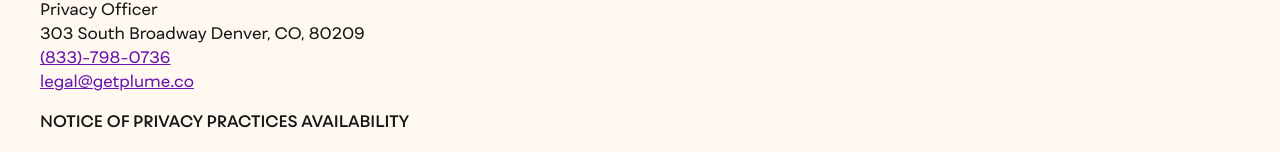
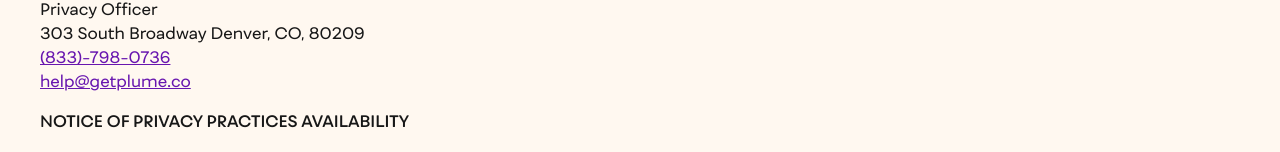
Before and after one commit to Mariposa-Health/plume-landing, a Next.js app: page /notice-of-privacy-practices in a window 1280 px wide. Shown: the part 3867-4019 px from the top of the page. Built offline with nearby package versions, Linux system fonts and the light colour scheme.

Commit message:
help email updated

```diff
--- a/src/app/notice-of-privacy-practices/page.tsx
+++ b/src/app/notice-of-privacy-practices/page.tsx
@@ -323,7 +323,7 @@
           <br />
           <a href="tel:+18337980736">(833)-798-0736</a>
           <br />
-          <a href="mailto:legal@getplume.co">legal@getplume.co</a>
+          <a href="mailto:help@getplume.co">help@getplume.co</a>
         </address>
         <p>
           <strong>NOTICE OF PRIVACY PRACTICES AVAILABILITY</strong>
```
